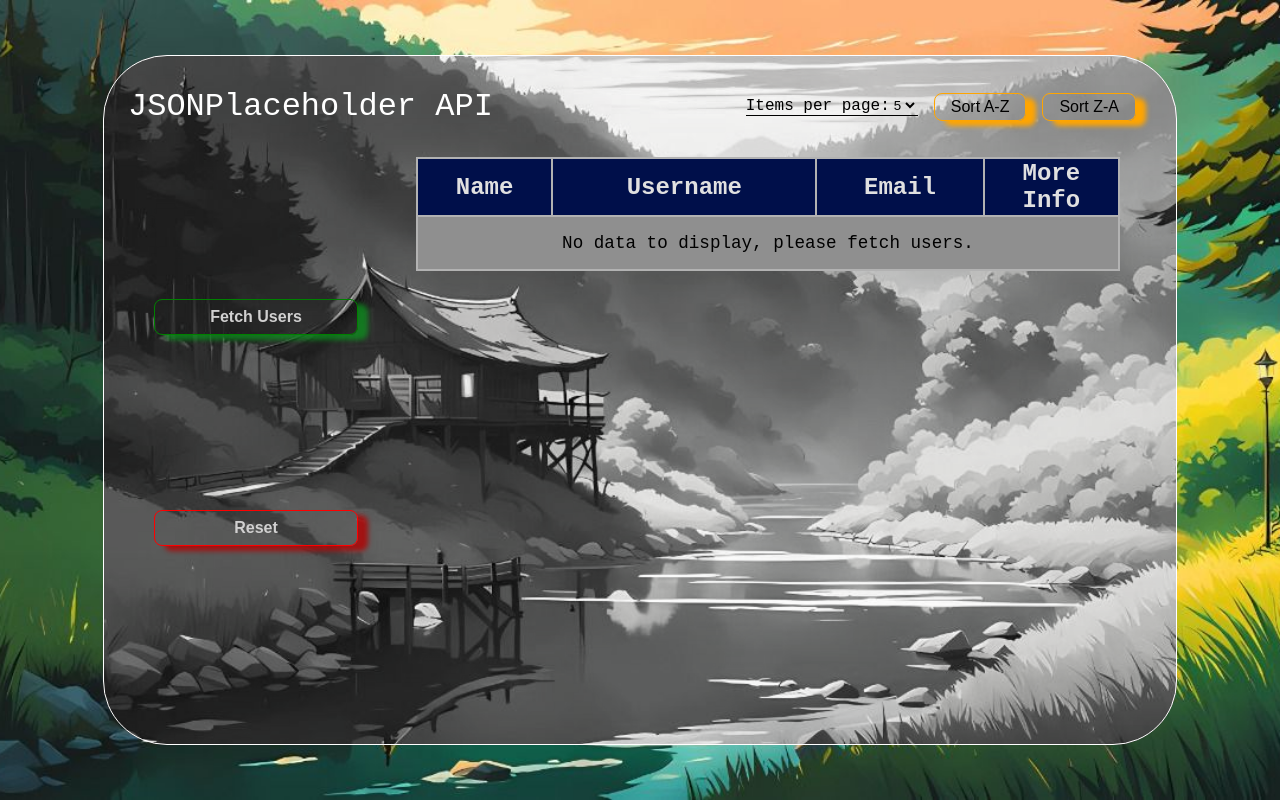
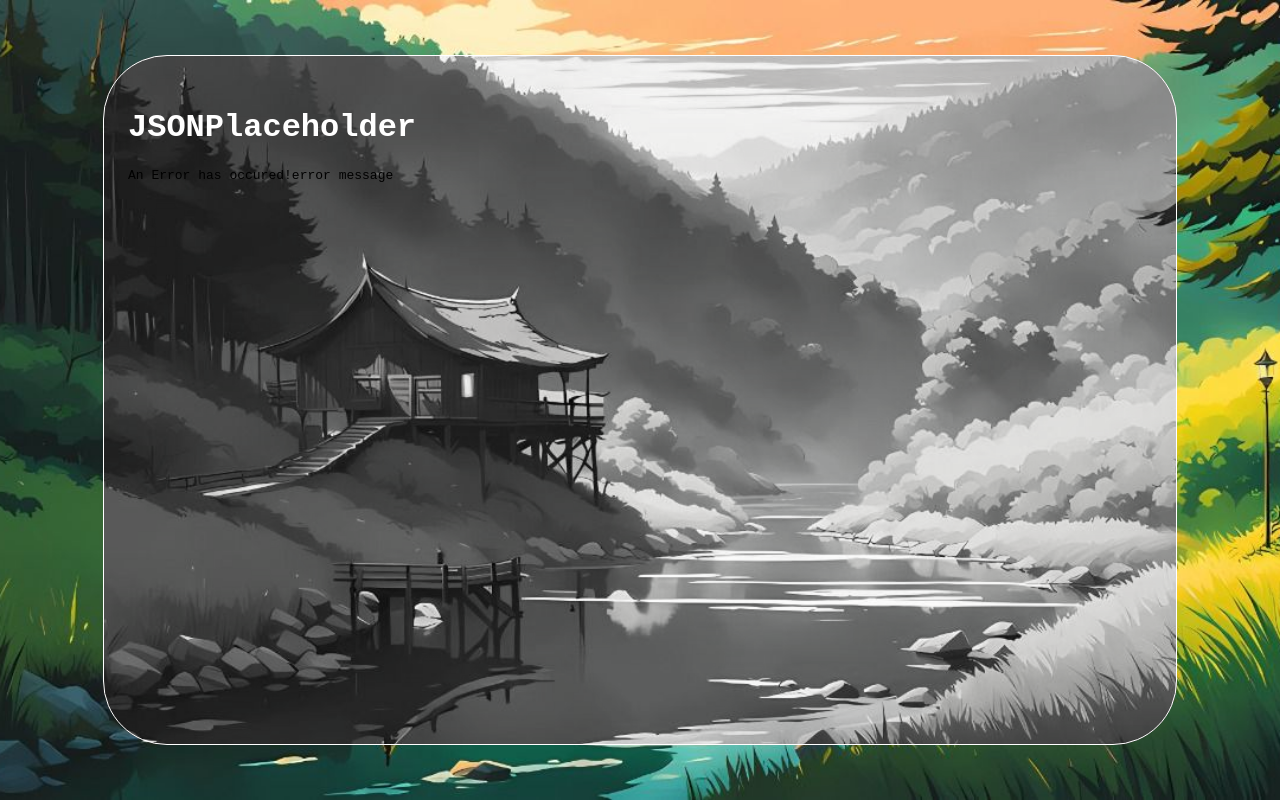
Before and after one commit to MDKolev/jsonplaceholder-api, a React (Vite) app: page / in a window 1280 px wide. Built offline with nearby package versions, Linux system fonts and the light colour scheme.

Commit message:
created ErrorPage component to show errors

```diff
--- a/src/App.jsx
+++ b/src/App.jsx
@@ -1,6 +1,7 @@
 import { Toaster } from "sonner";
 import "./App.css";
 import FetchData from "./components/FetchData";
+import ErrorPage from "./components/ErrorPage";
 
 function App() {
 
@@ -9,7 +10,8 @@ function App() {
     <>
       <div className="main-container">
         <div className="data-window">
-          <FetchData/>
+          {<ErrorPage/>}
+          {/* <FetchData/> */}
           <Toaster richColors duration={2000}/>
         </div>
       </div>
--- /dev/null
+++ b/src/components/ErrorPage.jsx
@@ -0,0 +1,20 @@
+import React from 'react'
+import './errorPage.css'
+
+const ErrorPage = () => {
+  return (
+    <>
+    <div className='header'>
+      <div>
+        <h1 className='title'>JSONPlaceholder</h1>
+        <div className='error-container'>
+          <span className='error-occured'>An Error has occured!</span>
+          <span className='error-message'>error message</span>
+        </div>
+      </div>
+    </div>
+    </>
+  )
+}
+
+export default ErrorPage
```
Also changed, not shown: src/components/errorPage.css (added).
